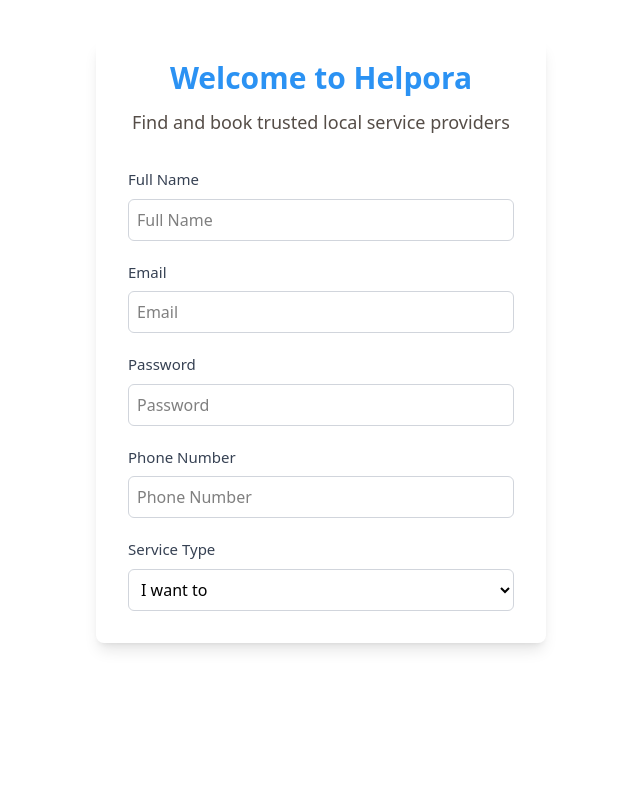
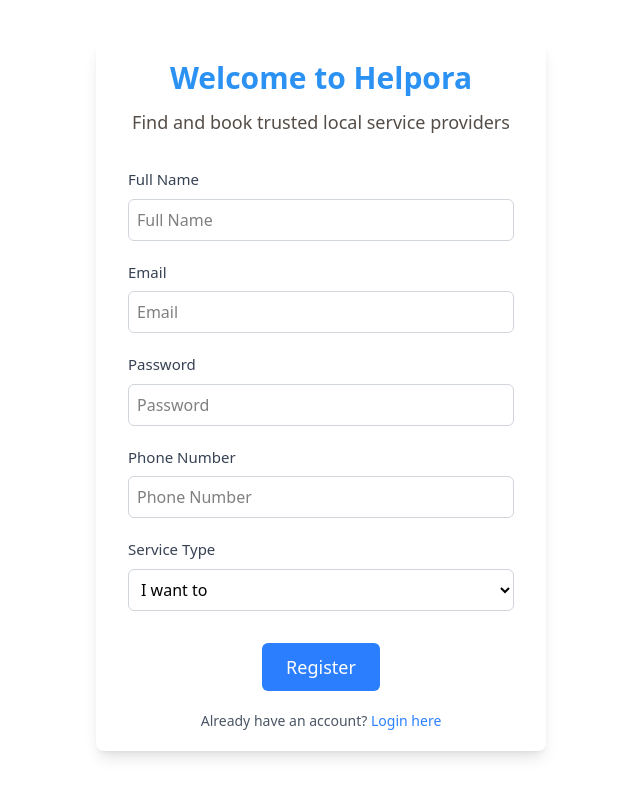
Before and after one commit to siddhikharde/ICP12-Group-Project-FullStack-Helpora, a React (Vite) app in the folder client/: page /register in a window 1280 px wide. Shown: the top 796 px of the page, without its empty margins (319-959 px from the left). Built offline with nearby package versions, Linux system fonts and the light colour scheme.

Commit message:
Button component created

```diff
--- /dev/null
+++ b/client/src/component/Button.jsx
@@ -0,0 +1,19 @@
+import React from 'react'
+const sizeStyle={
+    "sm": "px-3 py-1.5 text-sm",
+    "md": "px-5 py-2",
+    "lg": "px-6 py-2.5 text-lg"
+}
+const colorStyle={
+    "primary": "bg-blue-500 text-white hover:bg-blue-600",
+    "secondary": "bg-gray-500 text-white hover:bg-gray-600",
+}
+function Button({title, size="md", color="primary", onClick}) {
+  return (
+    <button className={`${sizeStyle[size]} ${colorStyle[color]} rounded-md cursor-pointer transition duration-200`} onClick={onClick}>
+      {title}
+    </button>
+  )
+}
+
+export default Button
--- a/client/src/views/Register.jsx
+++ b/client/src/views/Register.jsx
@@ -1,5 +1,6 @@
 import React from 'react'
 import Input from '../component/Input'
+import Button from '../component/Button'
 
 function Register() {
   return (
@@ -36,7 +37,11 @@
         </div>
       </div>
 
+     <Button title="Register" size="lg" color="primary" onClick={()=>{}} />
+       <div className='text-sm text-gray-600'>
+        Already have an account? <a href="/login" className='text-blue-500 hover:underline'>Login here</a>
      </div>
+    </div>
     </div>
   )
 }
```
